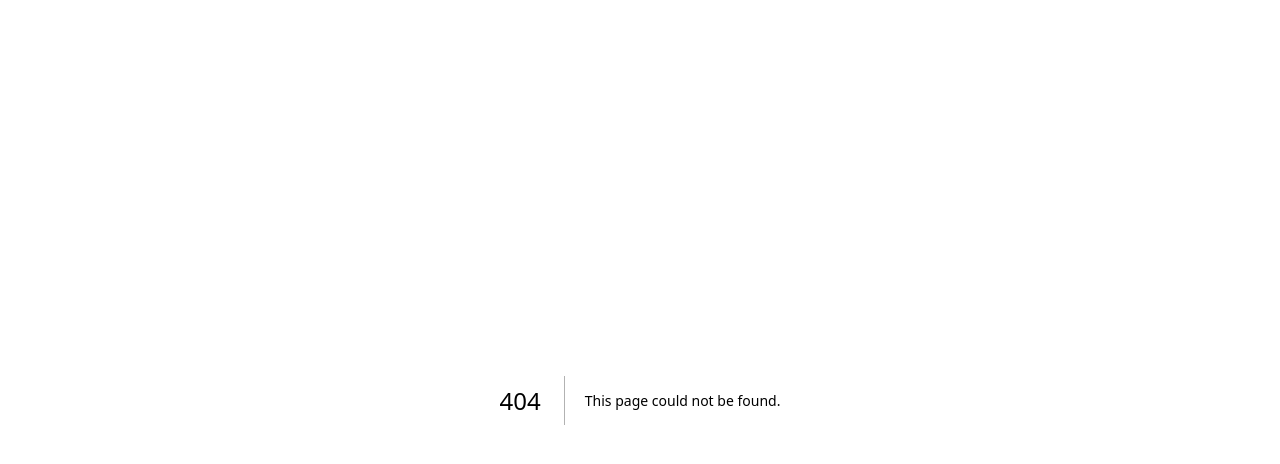
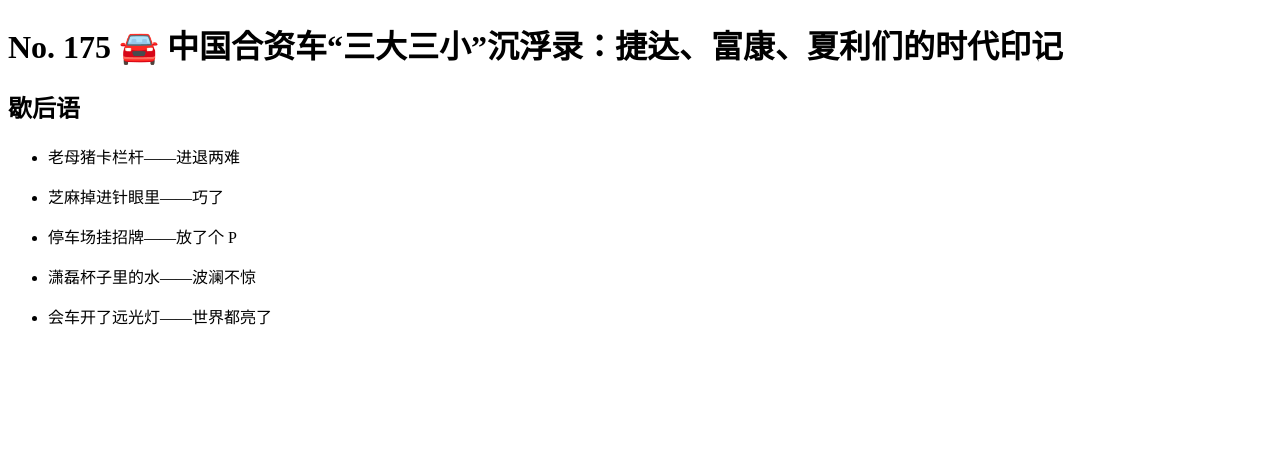
Before and after one commit to eddiehe99/bannatienet, a Next.js app: page /episodes/number-175 in a window 1280 px wide. Before the commit this address had no page. Shown: the top 464 px of the page. Built offline with nearby package versions, Linux system fonts and the light colour scheme.

Commit message:
feat: add episode No. 175

```diff
--- a/src/pages/episodes/_meta.js
+++ b/src/pages/episodes/_meta.js
@@ -1,6 +1,7 @@
 /* eslint-disable prettier/prettier */
 /* eslint-disable import/no-anonymous-default-export */
 export default {
+    'number-175': 'No. 175',
     'number-174': 'No. 174',
     'number-168': 'No. 168',
     'number-166': 'No. 166',
--- /dev/null
+++ b/src/pages/episodes/number-175.mdx
@@ -0,0 +1,13 @@
+# No. 175 🚘️ 中国合资车“三大三小”沉浮录：捷达、富康、夏利们的时代印记
+
+## 歇后语
+
+- 老母猪卡栏杆——进退两难
+
+- 芝麻掉进针眼里——巧了
+
+- 停车场挂招牌——放了个 P
+
+- 潇磊杯子里的水——波澜不惊
+
+- 会车开了远光灯——世界都亮了
```
